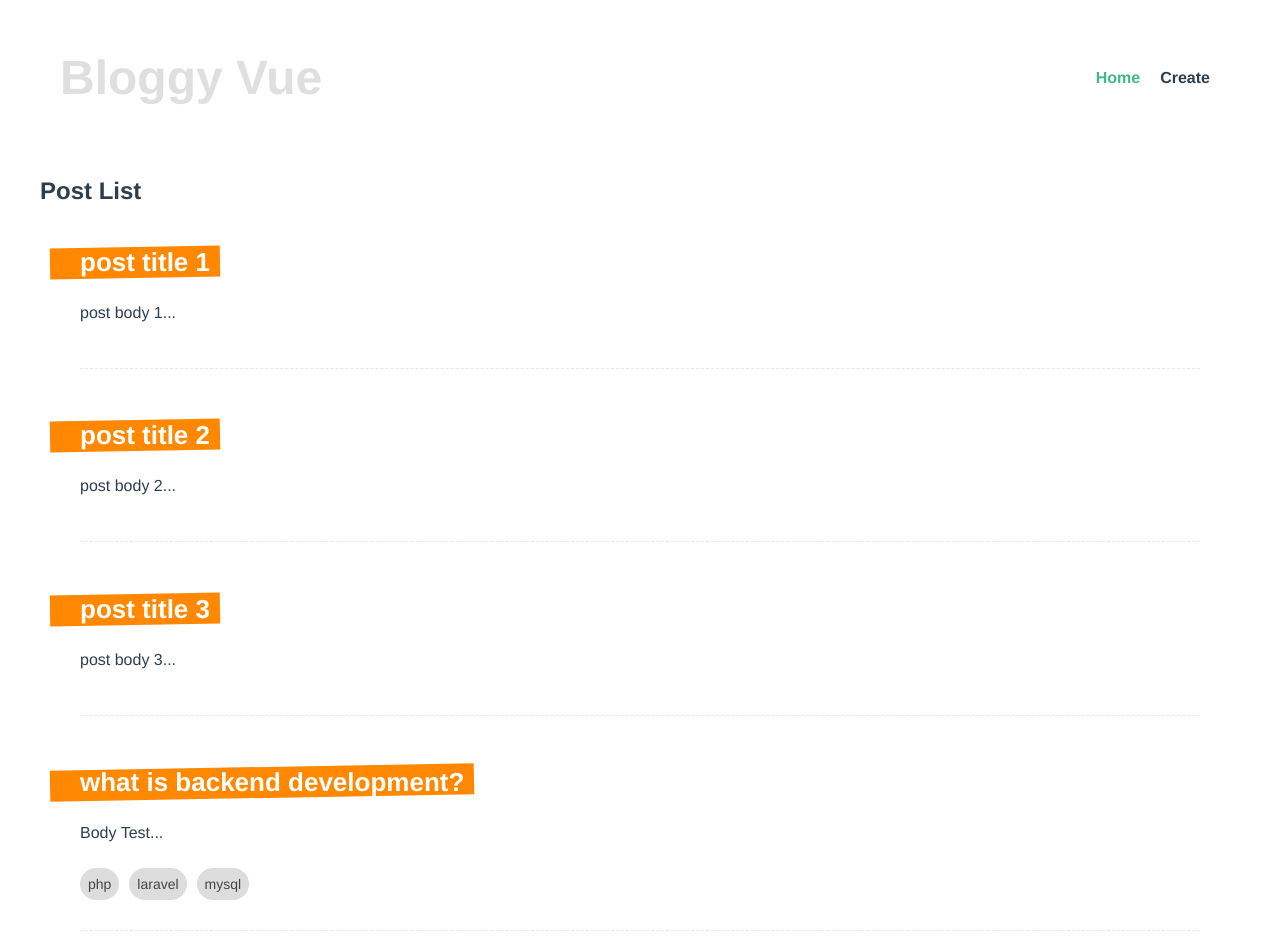
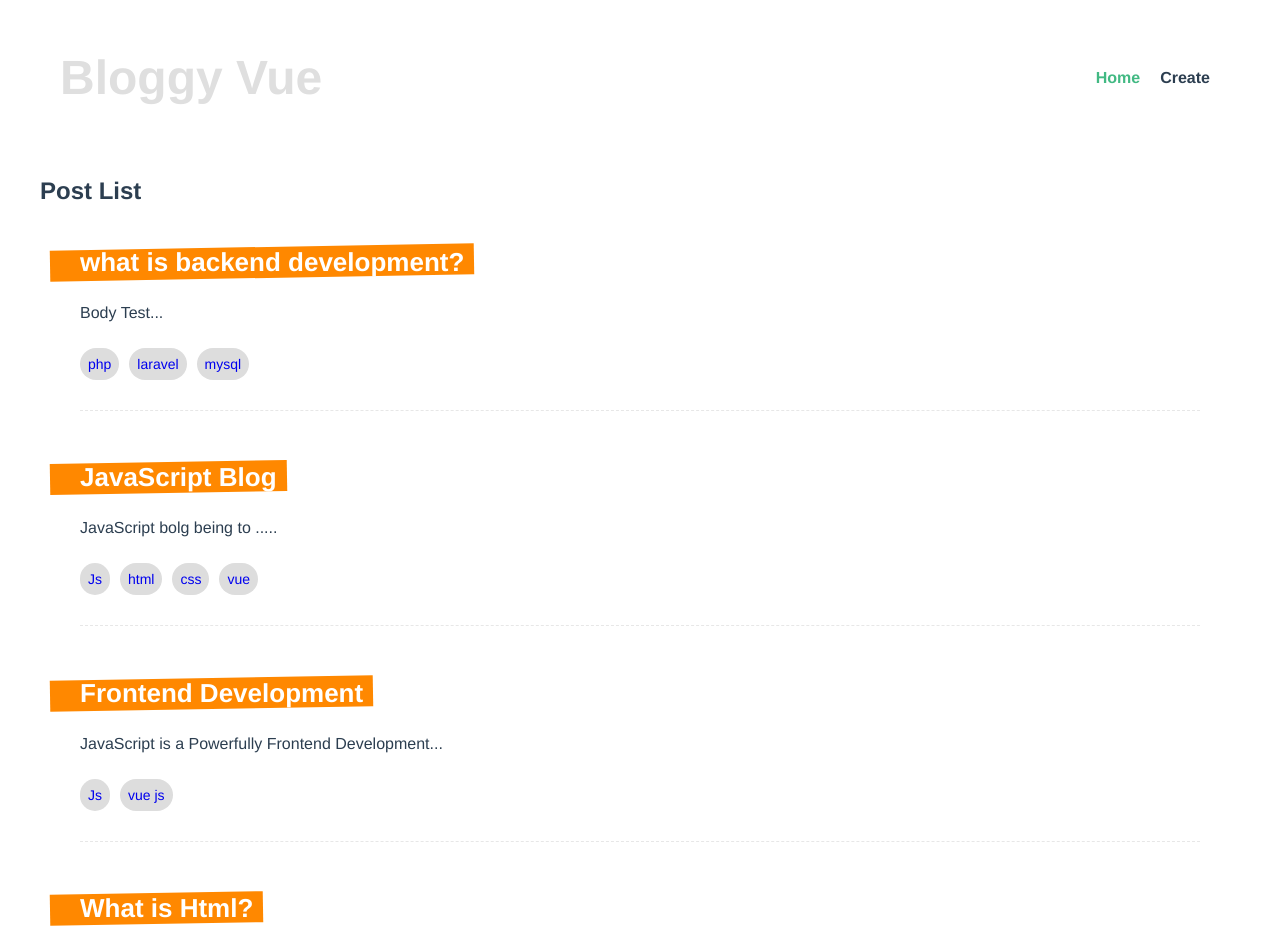
Before and after one commit to yekhantsandev/Composition-Api, a Vue app: page / in a window 1280 px wide. Shown: the top 951 px of the page. Built offline with nearby package versions, Linux system fonts and the light colour scheme; data requests are answered from the project's data file.

Commit message:
create a route

```diff
--- a/database/db.json
+++ b/database/db.json
@@ -1,20 +1,5 @@
 {
   "posts": [
-    {
-      "id": "1",
-      "title": "post title 1",
-      "body": "post body 1"
-    },
-    {
-      "id": "2",
-      "title": "post title 2",
-      "body": "post body 2"
-    },
-    {
-      "id": "3",
-      "title": "post title 3",
-      "body": "post body 3"
-    },
     {
       "id": "0929",
       "title": "what is backend development?",
@@ -35,6 +20,23 @@
         "css",
         "vue"
       ]
+    },
+    {
+      "id": "3f10",
+      "title": "Frontend Development",
+      "body": "JavaScript is a Powerfully Frontend Development",
+      "tags": [
+        "Js",
+        "vue js"
+      ]
+    },
+    {
+      "id": "f49b",
+      "title": "What is Html?",
+      "body": "Html is a Hyper Text PreProsessor",
+      "tags": [
+        "html"
+      ]
     }
   ]
 }
--- a/src/components/SinglePost.vue
+++ b/src/components/SinglePost.vue
@@ -5,7 +5,11 @@
     </router-link>
     <p>{{ cutPostBody }}</p>
     <div v-for="tag in post.tags" :key="tag" class="pill">
-      {{ tag }}
+      <router-link
+        :to="{ name: 'tag', params: { tag: tag } }"
+        style="text-decoration: none"
+        >{{ tag }}</router-link
+      >
     </div>
   </div>
 </template>
--- a/src/router/index.js
+++ b/src/router/index.js
@@ -2,6 +2,7 @@ import { createRouter, createWebHistory } from "vue-router";
 import HomeView from "../views/HomeView.vue";
 import Detail from "../views/Detail.vue";
 import Create from "../views/Create.vue";
+import Tag from "../views/Tag.vue";
 
 const routes = [
   {
@@ -12,13 +13,19 @@ const routes = [
   {
     path: "/posts/:id",
     name: "detail",
-    component: Detail
+    component: Detail,
   },
   {
-    path: '/create',
-    name: 'create',
-    component: Create
-  }
+    path: "/create",
+    name: "create",
+    component: Create,
+  },
+  {
+    path: "/tags/:tag",
+    name: "tag",
+    component: Tag,
+    props: true
+  },
 ];
 
 const router = createRouter({
--- /dev/null
+++ b/src/views/Tag.vue
@@ -0,0 +1,32 @@
+<template>
+  <div v-if="error">
+    {{ error.message }}
+  </div>
+  <div v-if="posts.length">
+    <PostList :posts="filteredPosts" />
+  </div>
+  <div v-else>Loading...</div>
+</template>
+
+<script>
+import getPosts from "../composables/getPosts";
+import PostList from "../components/PostList.vue";
+import { computed } from "vue";
+export default {
+  props: ["tag"],
+  components: { PostList },
+  setup(props) {
+    let { posts, error, load } = getPosts();
+    load();
+    let filteredPosts = computed(() => {
+      return posts.value.filter((post) => {
+        return post.tags.includes(props.tag);
+      });
+    });
+
+    return { posts, error, filteredPosts };
+  },
+};
+</script>
+
+<style></style>
```
